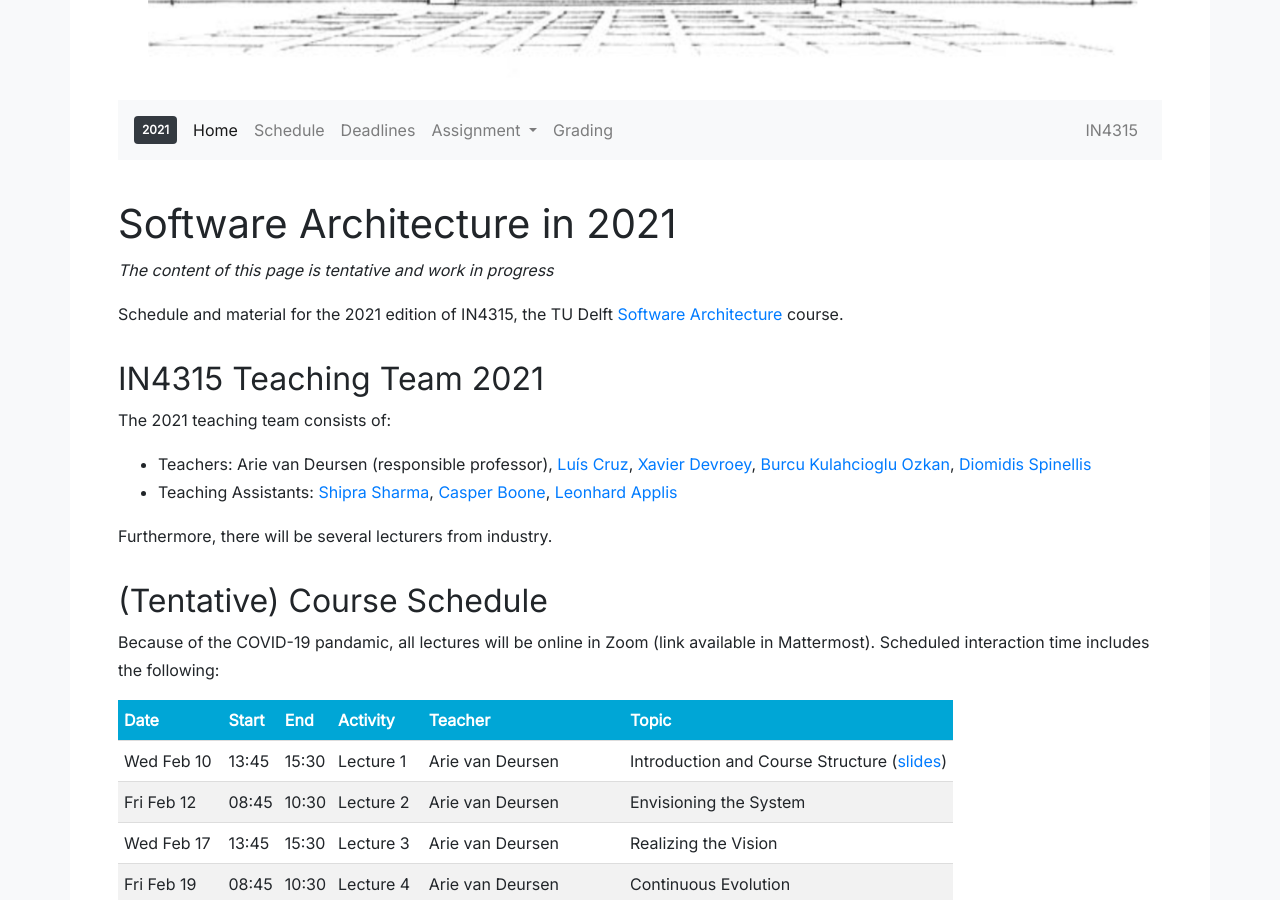
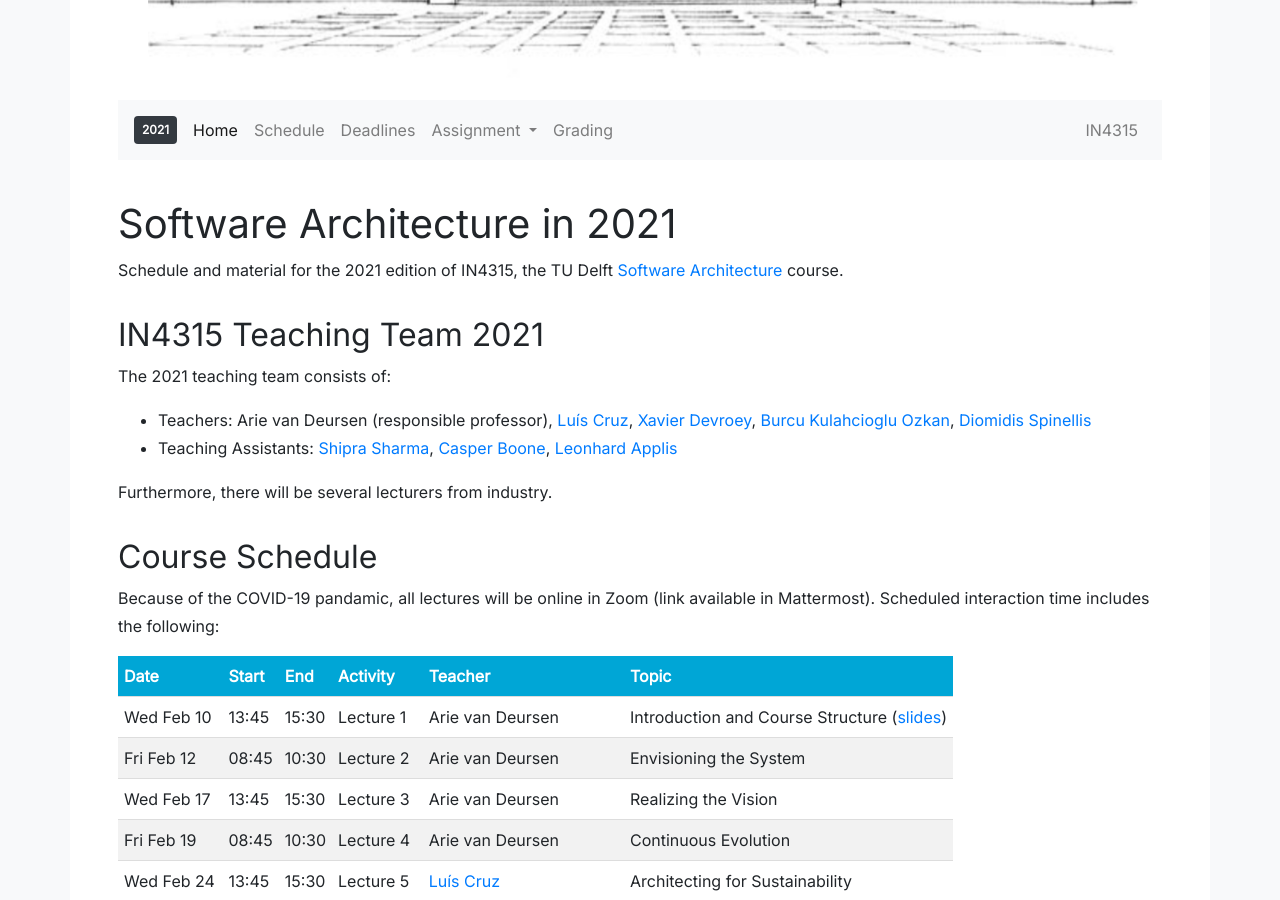
Before and after one commit to SERG-Delft/delftswa, a Jekyll site: the page built from 2021/index.md, in a window 1280 px wide and 900 px high, scrolled down 457 px. Built offline with Jekyll 4.4.1, drawn with Linux system fonts in a browser that asks for light colours.

Commit message:
Drop tentative

```diff
--- a/2021/index.md
+++ b/2021/index.md
@@ -2,8 +2,6 @@
 title: "Software Architecture in 2021"
 layout: tud
 ---
-
-_The content of this page is tentative and work in progress_
 
 Schedule and material for the 2021 edition of IN4315, the TU Delft [Software Architecture](../index.html) course.
 
@@ -40,7 +38,7 @@ Furthermore, there will be several lecturers from industry.
 
 <a id="schedule"></a>
 
-## (Tentative) Course Schedule
+## Course Schedule
 
 Because of the COVID-19 pandamic, all lectures will be online in Zoom (link available in Mattermost).
 Scheduled interaction time includes the following:
```
